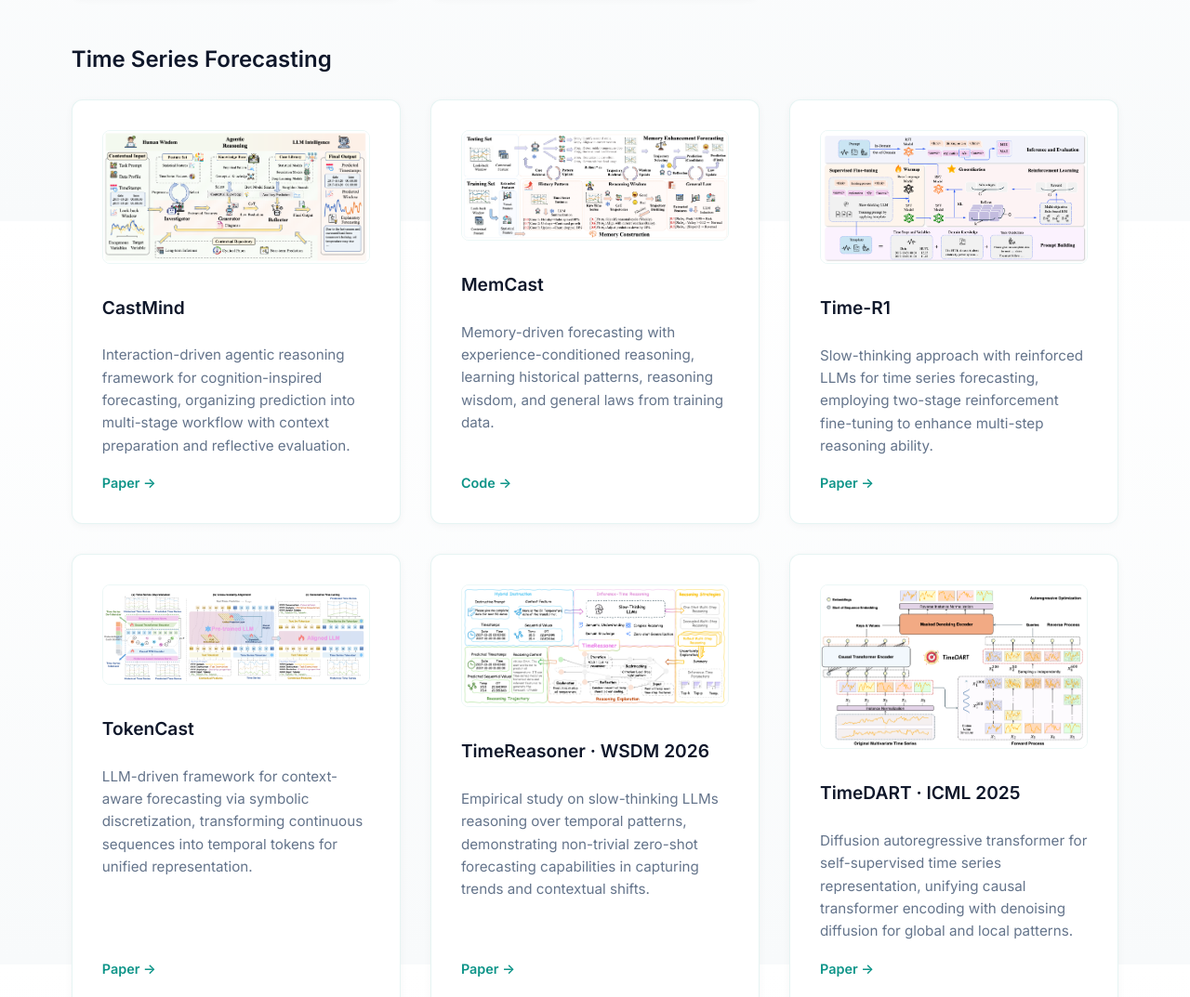
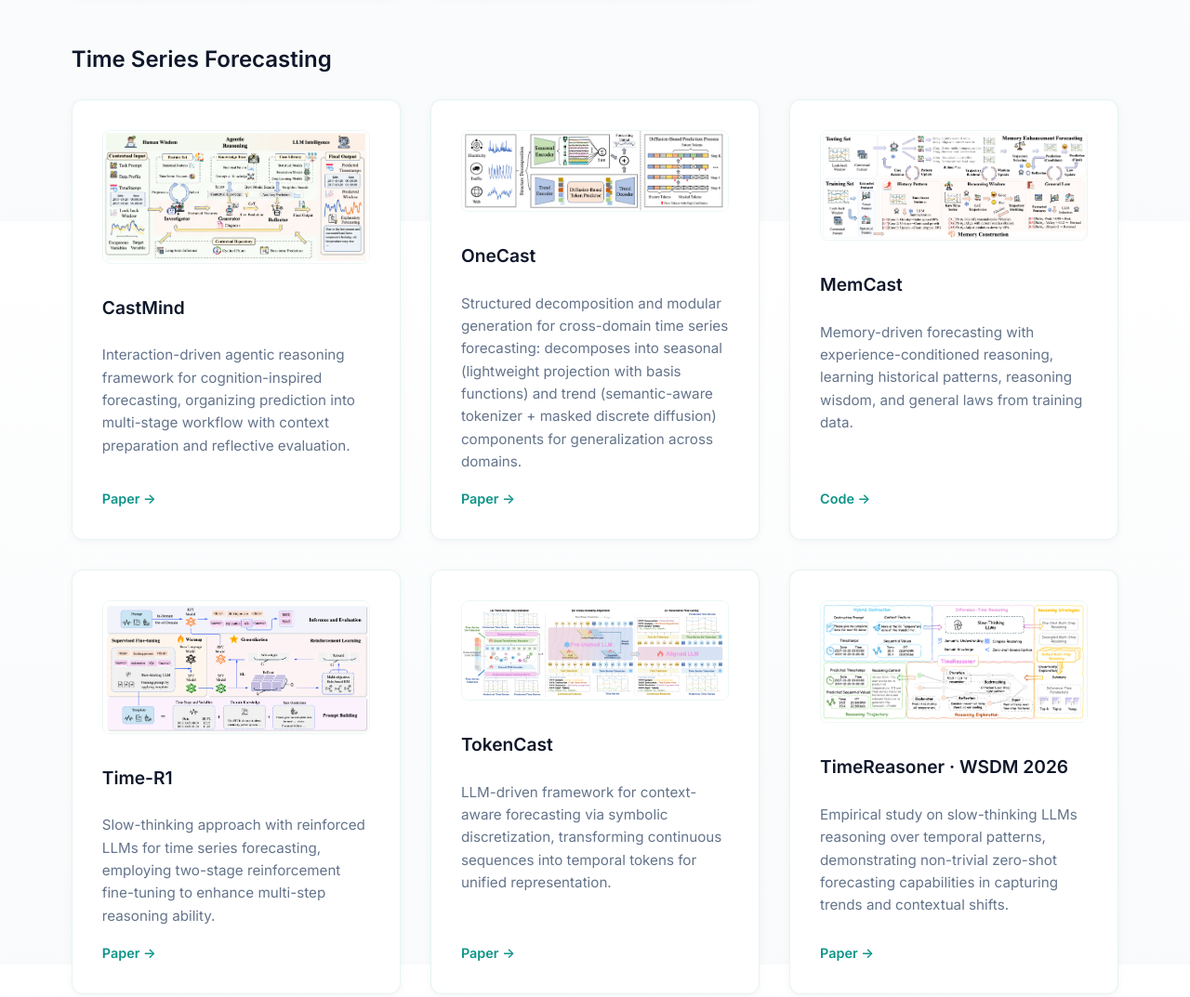
Before and after one commit to ustcagi-ts/ustcagi-ts.github.io, a plain HTML site: page index.html in a window 1280 px wide. Shown: the part 2962-4035 px from the top of the page at 93% size. Drawn offline with Linux system fonts and the light colour scheme.

Commit message:
crosstimenet

```diff
--- a/index.html
+++ b/index.html
@@ -202,6 +202,20 @@
                 organizing prediction into multi-stage workflow with context preparation and reflective evaluation.
               </p>
               <a href="https://arxiv.org/abs/2511.08947" target="_blank">Paper →</a>
+            </article>
+            <article
+              class="card focus"
+              data-link="https://arxiv.org/abs/2510.24028"
+              tabindex="0"
+            >
+              <img src="assert/OneCast.png" alt="OneCast" class="card-image" />
+              <h3>OneCast</h3>
+              <p>
+                Structured decomposition and modular generation for cross-domain time series forecasting:
+                decomposes into seasonal (lightweight projection with basis functions) and trend (semantic-aware
+                tokenizer + masked discrete diffusion) components for generalization across domains.
+              </p>
+              <a href="https://arxiv.org/abs/2510.24028" target="_blank">Paper →</a>
             </article>
             <article
               class="card focus"
@@ -500,6 +514,18 @@
           </article>
           <article class="milestone">
             <div>
+              <p class="milestone-year">2025</p>
+              <h3>OneCast</h3>
+              <p>
+                Structured decomposition and modular generation for cross-domain time series forecasting:
+                seasonal projection with basis functions and trend modeling via semantic-aware tokenizer
+                and masked discrete diffusion.
+              </p>
+            </div>
+            <a href="https://arxiv.org/abs/2510.24028" target="_blank">Paper →</a>
+          </article>
+          <article class="milestone">
+            <div>
               <p class="milestone-year">2026</p>
               <h3>TimeMAE · WSDM 2026</h3>
               <p>
```
Also changed, not shown: assert/OneCast.png (added), 1 other file.
